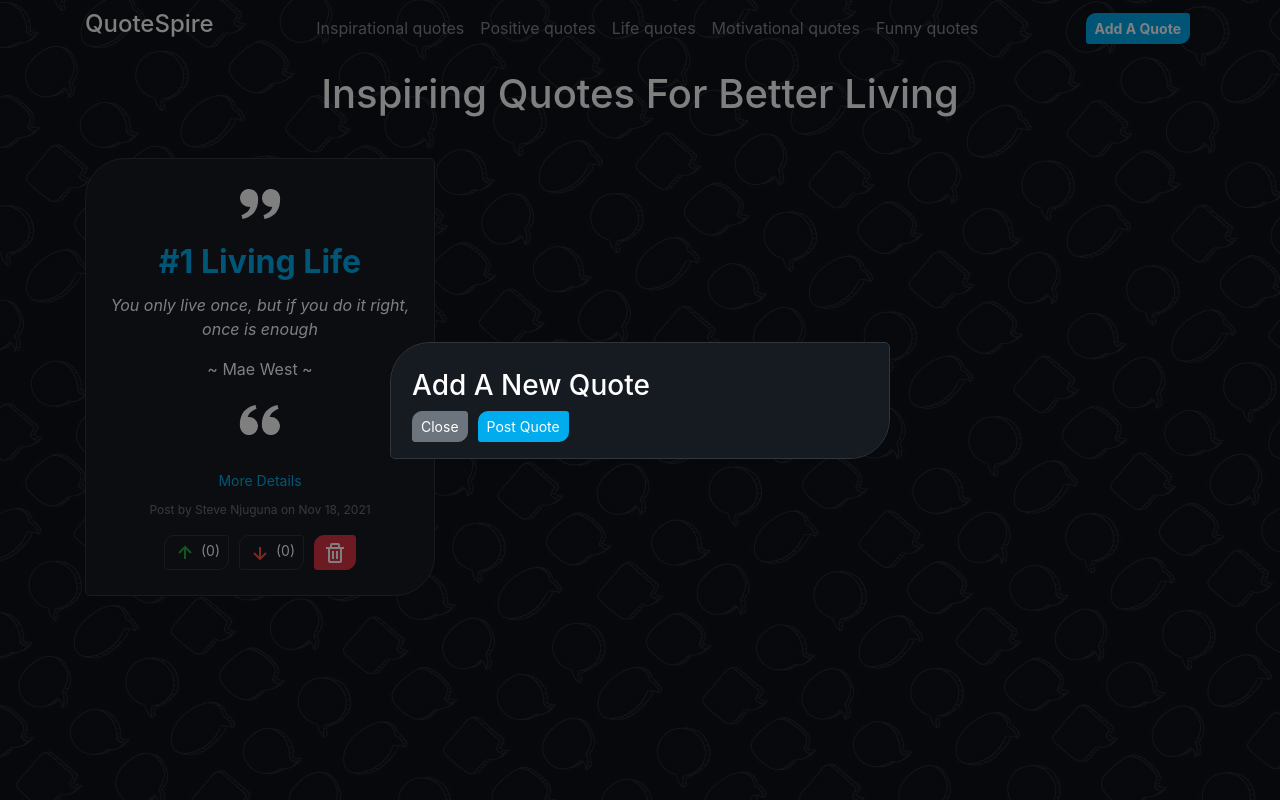
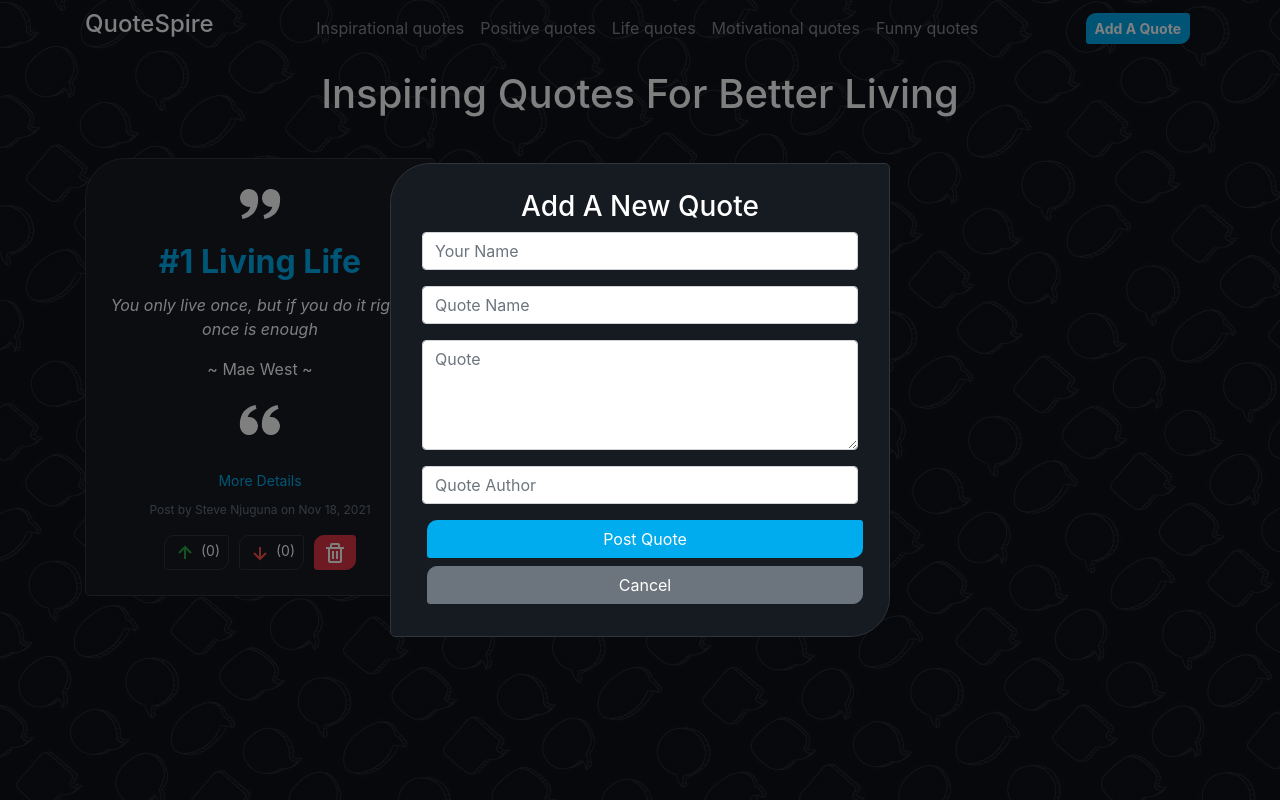
Before and after one commit to steve-njuguna-k/Angular-Quotes-App, an Angular app: page / in a window 1280 px wide. Both pictures are taken after a click on the button "Add A Quote". Built offline with nearby package versions, Linux system fonts and the light colour scheme; a web font is replaced by a local one.

Commit message:
Added form fields

```diff
--- a/src/app/components/quote-form/quote-form.component.html
+++ b/src/app/components/quote-form/quote-form.component.html
@@ -1 +1,22 @@
-<p>quote-form works!</p>
+<div class="container-fluid">
+    <form>
+        <div class="form-group">
+            <input type="text" required class="form-control" name="name" id="name" placeholder="Your Name">
+        </div>
+        <div class="form-group">
+            <input type="text" required class="form-control" name="name" id="name" placeholder="Quote Name">
+        </div>
+        <div class="form-group">
+            <textarea class="form-control" id="description" rows="4" placeholder="Quote" name="description" required></textarea>
+        </div>
+        <div class="form-group">
+            <input type="text" required class="form-control" name="name" id="name" placeholder="Quote Author">
+        </div>
+
+
+        <div class="form-group">
+            <button type="submit" class="btn btn-yellow btn-md btn-block">Post Quote</button>
+            <button type="button" class="btn btn-secondary btn-md btn-block" data-dismiss="modal">Cancel</button>
+        </div>
+    </form>
+</div>
--- a/src/app/components/quotes/quotes.component.html
+++ b/src/app/components/quotes/quotes.component.html
@@ -62,11 +62,9 @@
       <div class="modal-content">
         <div class="modal-body">
             <div class="m-title">
-                <h3 class="modal-title" id="exampleModalLabel">Add A New Quote</h3>
+                <h3 class="modal-title text-center" id="exampleModalLabel">Add A New Quote</h3>
             </div>
-
-            <button type="button" class="btn btn-sm btn-secondary" data-dismiss="modal">Close</button>
-            <button type="submit" class="btn btn-sm btn-yellow">Post Quote</button>
+            <app-quote-form></app-quote-form>
         </div>
       </div>
     </div>
--- a/src/styles.css
+++ b/src/styles.css
@@ -88,7 +88,6 @@ a:hover{
 .m-title{
     margin-top: 5px;
     margin-bottom: 5px;
-    margin-left: 5px;
 }
 
 .modal-content{
```
